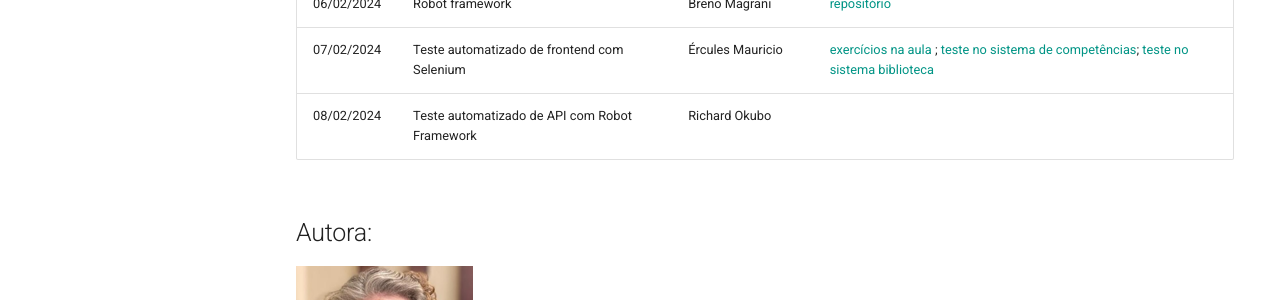
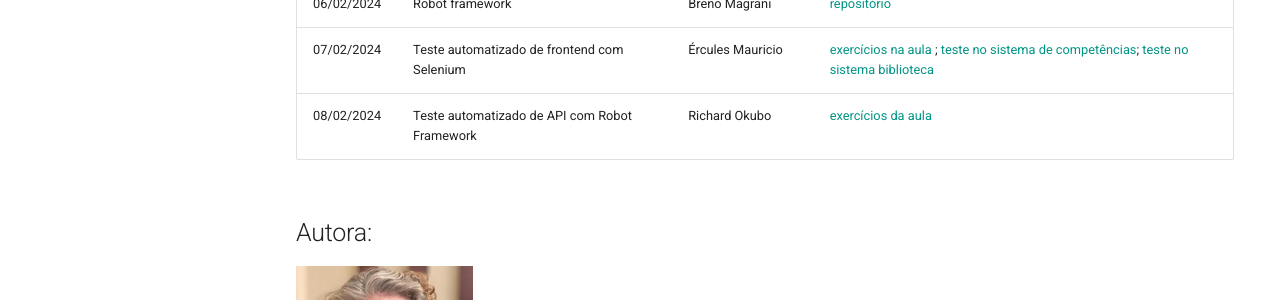
Before and after one commit to szalbuque/FEST-IQS-projetofinal, an MkDocs documentation site: the page built from docs/index.md, in a window 1280 px wide and 900 px high, scrolled down 990 px. Shown: the part 329-629 px from the top of the window. Built offline with MkDocs 1.6.1 and Material for MkDocs 9.7.7, drawn with Linux system fonts in a browser that asks for light colours.

Commit message:
insere link para repositório de testes automatizados de api no index.md

```diff
--- a/docs/index.md
+++ b/docs/index.md
@@ -30,7 +30,7 @@ Estas páginas contêm os documentos e links referentes ao projeto final do curs
 | 05/02/2024 | Testes manuais de tela e de API | Agatha Carvalho | [relatos de evidência](https://docs.google.com/document/d/1nfTgnv9PJox5rqcZG7WJW977y-MxDMGNyoHElaSPExA/edit?usp=sharing) ; [relatos de incidência](https://docs.google.com/document/d/1rOLVINnAxcUgo1bdhbi-gQjnCnVvS7Yw7nahFdFO5Gg/edit?usp=sharing)|
 | 06/02/2024 | Robot framework | Breno Magrani | [repositório](https://github.com/szalbuque/robot-exercises/tree/main)|
 | 07/02/2024 | Teste automatizado de frontend com Selenium | Ércules Mauricio | [exercícios na aula](https://github.com/szalbuque/robot-exercises/blob/7c2b19bc834f4124d322acd06b19a0342c0adaa7/aulaselenium.robot) ; [teste no sistema de competências](https://github.com/szalbuque/testes-automatizados-tela/blob/2b9b370aaa97b737a90171b4cd85d1f220988579/testacompetencia.robot); [teste no sistema biblioteca](https://github.com/szalbuque/testes-automatizados-tela/blob/5815622c42b4b10ce8aa0bac94f85cd9b0e374f6/telasdominio.robot)|
-| 08/02/2024 | Teste automatizado de API com Robot Framework | Richard Okubo | |
+| 08/02/2024 | Teste automatizado de API com Robot Framework | Richard Okubo | [exercícios da aula](https://github.com/szalbuque/AutomatizaTestesAPI) |
 
 
 ## Autora:
```
